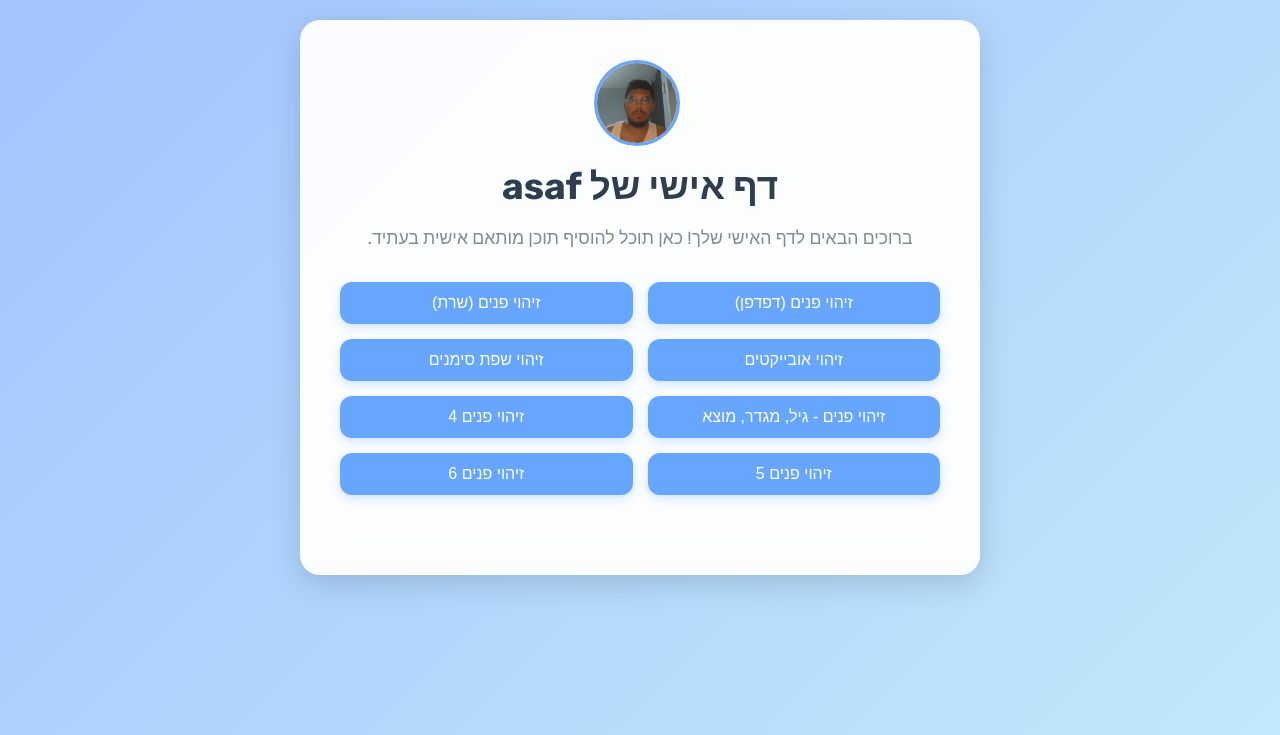
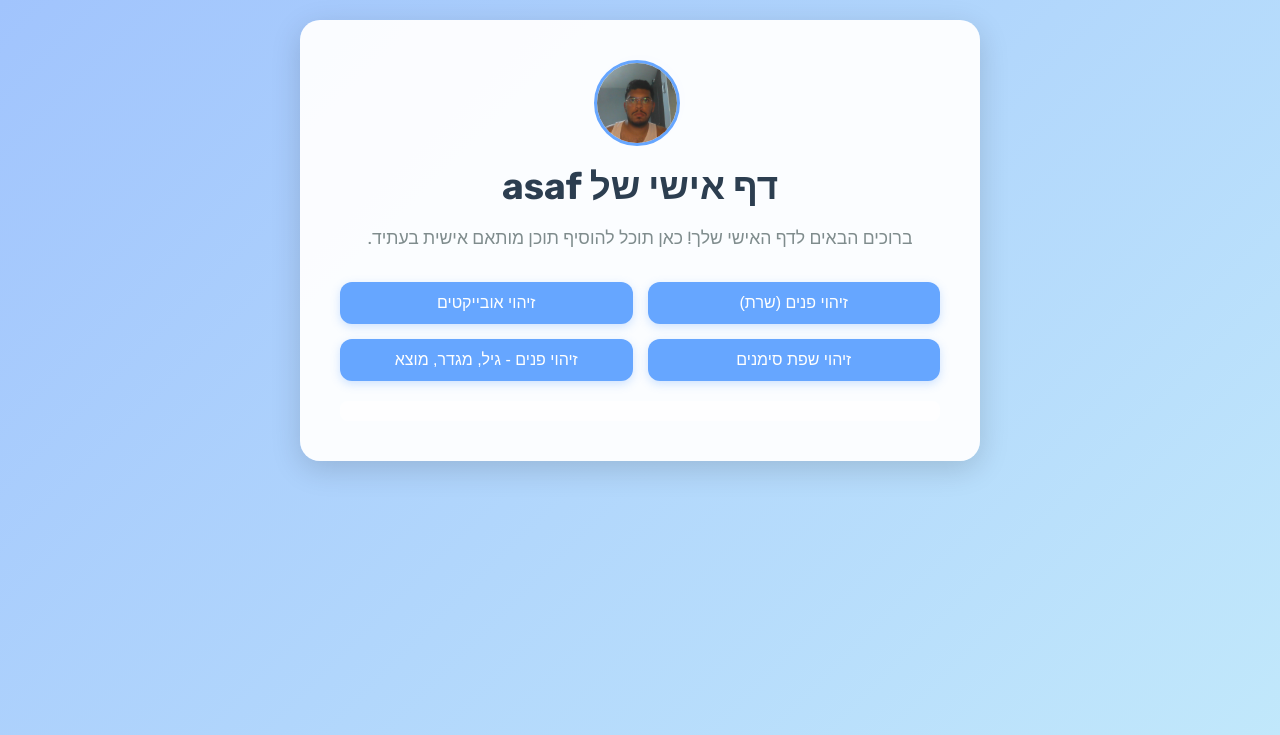
Before and after one commit to asafd18/FACE_id, a Flask app: page /user_page/asaf in a window 1280 px wide. Shown: the top 735 px of the page. Run offline with Flask 3, Linux system fonts and the light colour scheme; a user stored in the database is signed in; some libraries are stand-ins or nearby versions.

Commit message:
eliyaupdate

```diff
--- a/templates/user_page.html
+++ b/templates/user_page.html
@@ -157,14 +157,14 @@
         <h1>דף אישי של {{ username }}</h1>
         <p>ברוכים הבאים לדף האישי שלך! כאן תוכל להוסיף תוכן מותאם אישית בעתיד.</p>
         <div class="buttons-container">
-            <button onclick="startFaceRecognition()">זיהוי פנים (דפדפן)</button>
+<!--            <button onclick="startFaceRecognition()">זיהוי פנים (דפדפן)</button>-->
             <button onclick="startServerFaceRecognition()">זיהוי פנים (שרת)</button>
             <button onclick="startObjectDetection()">זיהוי אובייקטים</button>
             <button onclick="startSignLanguageDetection()">זיהוי שפת סימנים</button>
             <button onclick="startDeepFaceDetection()">זיהוי פנים - גיל, מגדר, מוצא</button>
-            <button onclick="location.href='/page4'">זיהוי פנים 4</button>
-            <button onclick="location.href='/page5'">זיהוי פנים 5</button>
-            <button onclick="location.href='/page6'">זיהוי פנים 6</button>
+<!--            <button onclick="location.href='/page4'">זיהוי פנים 4</button>-->
+<!--            <button onclick="location.href='/page5'">זיהוי פנים 5</button>-->
+<!--            <button onclick="location.href='/page6'">זיהוי פנים 6</button>-->
         </div>
         <div id="videoContainer">
             <video id="myVideo" autoplay playsinline style="display: none;"></video>
```
Also changed, not shown: .tmp.jpg, db/bibi.jpg (deleted), db/shalev.jpg (deleted).
